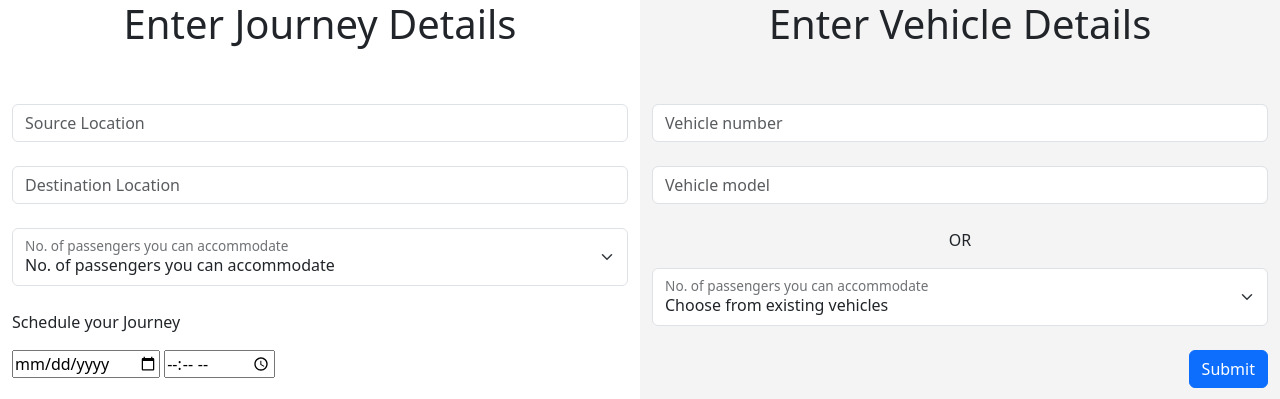
After one commit to bhargav0777/ProjectIBM, a PHP site: page /pool.html in a window 1280 px wide. The commit adds this page. Shown: the top 399 px of the page. Run offline with PHP 8.4, Linux system fonts and the light colour scheme; some libraries are stand-ins or nearby versions.

Commit message:
pool-first-commit

```diff
--- /dev/null
+++ b/pool.css
@@ -0,0 +1,12 @@
+#leftHalf {
+   background-color: white;
+}
+
+#rightHalf{
+    background-color: rgb(244, 244, 244);
+
+}
+
+#submitBtn{
+    float: right;
+}
--- /dev/null
+++ b/pool.html
@@ -0,0 +1,94 @@
+<!DOCTYPE html>
+<html lang="en">
+<head>
+    <meta charset="UTF-8">
+    <meta name="viewport" content="width=device-width, initial-scale=1.0">
+    <title>Real Cabs</title>
+    <link href="https://cdn.jsdelivr.net/npm/bootstrap@5.3.1/dist/css/bootstrap.min.css" rel="stylesheet" integrity="sha384-4bw+/aepP/YC94hEpVNVgiZdgIC5+VKNBQNGCHeKRQN+PtmoHDEXuppvnDJzQIu9" crossorigin="anonymous">
+    <link href="./pool.css" rel = "stylesheet">
+    <script src="https://maps.googleapis.com/maps/api/js?key=AIzaSyBlRDbQbnEm0PWYiS0H5r3hxIAg5FP5kYU&libraries=places"></script>
+</head>
+<body>
+</head>
+<body onload="initMap()">
+    <div class = container-fluid>
+    <div class = "row">
+
+    <div class = "col-md-6" id = "leftHalf">
+    <h1 class="text-center">Enter Journey Details</h1>
+    <br><br>
+        <div class="form-group">
+            <input type="text" class="form-control" placeholder="Source Location" id="source">
+        </div>
+        <br>
+        <div class="form-group">
+            <input type="text" class="form-control" placeholder="Destination Location" id="Destination">
+        </div>
+        <br>
+        <div class="form-floating">
+            <select class="form-select" id="floatingSelectDisabled">
+              <option selected>No. of passengers you can accommodate</option>
+              <option value="1">1</option>
+              <option value="2">2</option>
+              <option value="3">3</option>
+              <option value="4">4</option>
+              <option value="5">5</option>
+              <option value="6">6</option>
+
+            </select>
+            <label>No. of passengers you can accommodate</label>
+        </div><br>
+        <div>
+            <p>Schedule your Journey</p>
+            <input type="date" id="dateInput" name="dateInput">
+            <input type="time" id="timeInput" name="timeInput">
+         </div>
+        <br>
+    </div>
+    <div class = "col-md-6 text-center" id = "rightHalf">
+        <h1>Enter Vehicle Details</h1><br><br>
+        <div class = "form-group">
+        <input type="text" class="form-control" placeholder="Vehicle number" id="Destination">
+        </div><br>
+        <div class = "form-group">
+            <input type="text" class="form-control" placeholder="Vehicle model" id="Destination">
+        </div><br>
+        <p>OR</p>
+        <div class="form-floating">
+            <select class="form-select" id="vehicleDetails">
+              <option selected>Choose from existing vehicles</option>
+              <option value="1">21071A05</option>
+              <option value="2">21071A06</option>
+              <option value="3">21071A07</option>
+            </select>
+            <label>No. of passengers you can accommodate</label>
+        </div><br>
+        <button class="btn btn-primary" id="submitBtn">Submit </button>
+        <br>
+    </div>
+        <div id="map" style="height: 500px;width:100%;"></div>
+        <br>
+   </div>
+</div>
+
+
+
+</body>
+<script>
+    let map,directionsService,directionsRenderer,sourceAutocomplete,desAutocomplete
+    function initMap() {
+        map=new google.maps.Map(document.getElementById('map'),{center:{lat:17.5202,lng:78.3964},zoom:13})
+        google.maps.event.addListener(map,"click",function(event){this.setOptions({scrollwheel:true})})
+        directionsService=new google.maps.directionsService()
+        directionsRenderer=new google.maps.DirectionsRenderer();
+        directionsRenderer.setMap(map)
+
+        sourceAutocomplete=new google.maps.places.Autocompete(document.getElementById('source'))
+        desAutocomplete=new google.maps.places.Autocomplere(document.getElementById('dest'))
+
+    }
+</script>
+
+
+</body>
+</html>
--- a/style.css
+++ b/style.css
@@ -46,7 +46,7 @@ body, h1, h2, h3, p, ul, li {
   }
 
   .hero {
-    background-image: url('./pexels-steven-arenas-314374.jpg');
+    background-image: url('./images/pexels-steven-arenas-314374.jpg');
     background-size: cover;
     background-position: center;
     height: 500px;
@@ -112,3 +112,7 @@ body, h1, h2, h3, p, ul, li {
     text-align: center;
     padding: 10px;
   }
+
+  .stTm{
+    padding-right: 2%;
+  }
```
Also changed, not shown: index.html (+9 -6 lines), images/2021-01-31.jpg (renamed from 2021-01-31.jpg), images/360_F_418015405_gym5TXugGl1D90UTf9wmb86n9JuddmkA.jpg (renamed from 360_F_418015405_gym5TXugGl1D90UTf9wmb86n9JuddmkA.jpg), images/WTi-Blog_01.jpg (renamed from WTi-Blog_01.jpg), images/photo-1490650404312-a2175773bbf5.avif (renamed from photo-1490650404312-a2175773bbf5.avif), profile.html (added), 1 other file.
